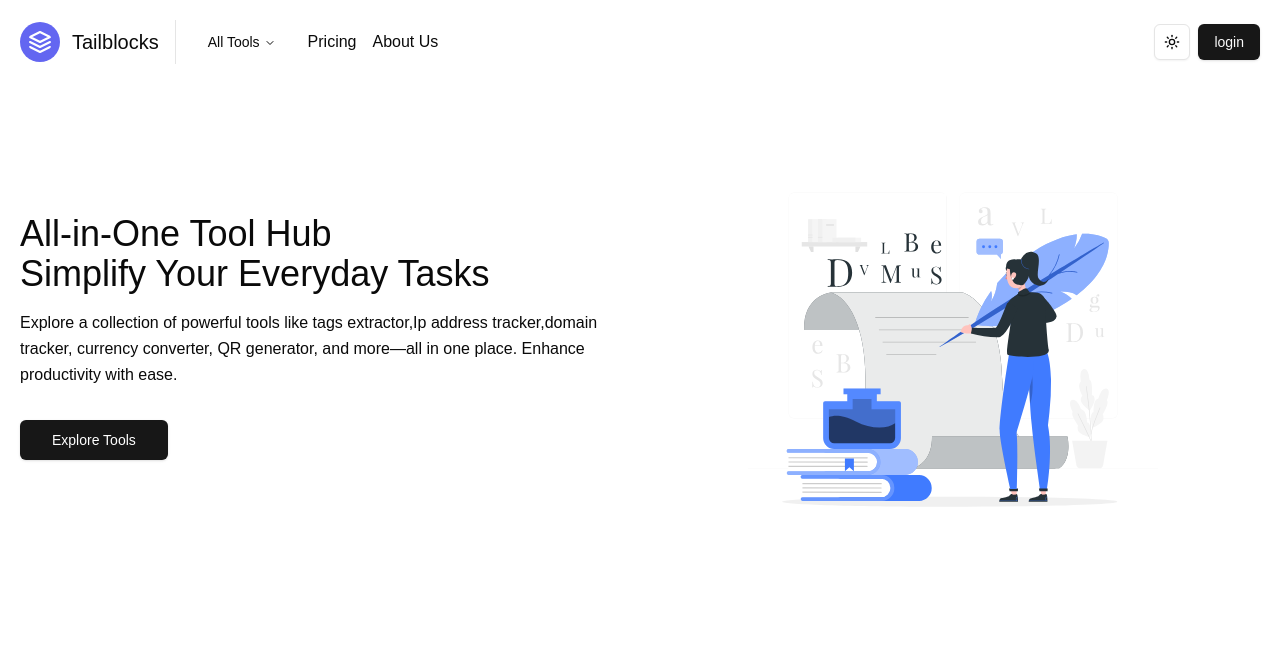
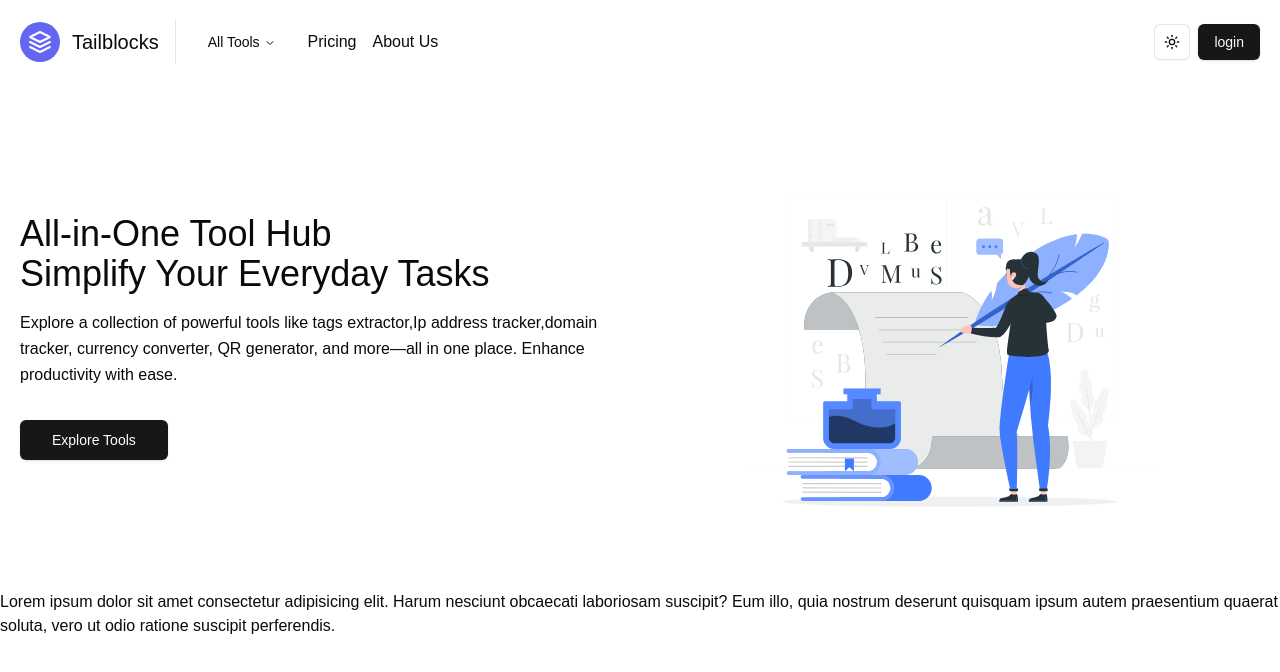
Before and after one commit to codewithtabish/ai-next-tools, a Next.js app: page / in a window 1280 px wide. Shown: the top 672 px of the page. Built offline with nearby package versions, Linux system fonts and the light colour scheme.

Commit message:
added text in home

```diff
--- a/src/app/layout.tsx
+++ b/src/app/layout.tsx
@@ -31,7 +31,6 @@
     <body
       className={`${geistSans.variable} ${geistMono.variable} antialiased`}
     >
-
          <ThemeProvider
           attribute='class'
           defaultTheme='light'
--- a/src/app/page.tsx
+++ b/src/app/page.tsx
@@ -5,6 +5,9 @@
   return (
     <div className="container mx-auto min-h-[100vh] ">
       <HeroSection />
+      <p>
+        Lorem ipsum dolor sit amet consectetur adipisicing elit. Harum nesciunt obcaecati laboriosam suscipit? Eum illo, quia nostrum deserunt quisquam ipsum autem praesentium quaerat soluta, vero ut odio ratione suscipit perferendis.
+      </p>
     </div>
   );
 };
```
